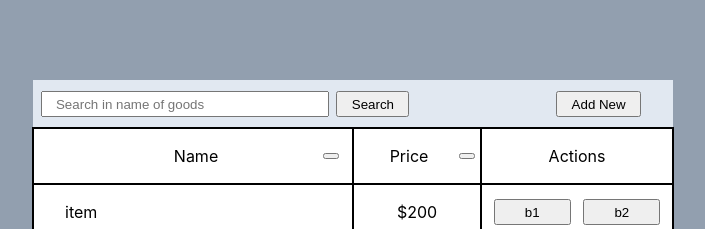
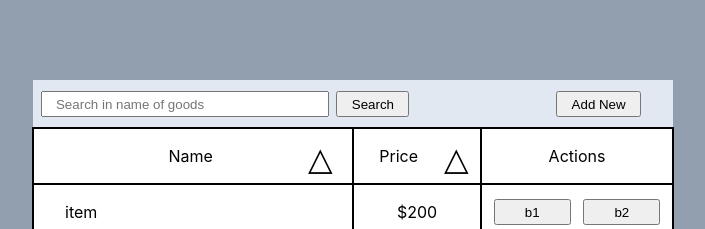
Before and after one commit to NulleanAndRain/ReactJSPractice, a React (Create React App) app: page / in a window 1280 px wide. Shown: the top 229 px of the page, without its empty margins (287-992 px from the left). Built offline with nearby package versions, Linux system fonts and the light colour scheme.

Commit message:
made sortiong buttons

```diff
--- a/src/components/Table/Table.css
+++ b/src/components/Table/Table.css
@@ -57,3 +57,16 @@
     width: 90%;
     height: 100%;
 }
+
+.Triangle{
+    border: none;
+    outline: none;
+    background-color: transparent;
+    font-size: 2em;
+    margin-bottom: -.2em;
+    cursor: pointer;
+}
+
+.Rotate{
+    transform: rotate(180deg);
+}
--- a/src/components/Table/TableHeader.js
+++ b/src/components/Table/TableHeader.js
@@ -1,18 +1,39 @@
+import { useCallback, useRef } from 'react';
 import { TableItem } from "./TableItem";
 
 const TableHeader = (props) => {
+    const sortByName = () => {
+        console.log('sortByName');
+    };
+    const sortByPrice = () => {
+        console.log('sortByPrice');
+    };
     return <TableItem
-        Item1 = {<CtrlCell text = 'Name'/>}
-        Item2 = {<CtrlCell text = 'Price'/>}
+        Item1 = {<CtrlCell text = 'Name' action = {sortByName}/>}
+        Item2 = {<CtrlCell text = 'Price' action = {sortByPrice}/>}
         Item3 = {<>Actions</>}
     />
 }
 
 const CtrlCell = props =>{
+    const btn = useRef();
+    const click = useCallback(
+        (event) => {
+            event.preventDefault();
+            const elem = btn.current;
+            elem.classList.toggle('Rotate');
+            if (!!props.action) props.action(event);
+        }
+    ,[btn, props]);
+
     return (
         <div className = 'HeaderCell'>
             <span className='HeaderCellText'>{props.text}</span>
-            <button onClick = {props.action}> </button>
+            <button
+                onClick = {click}
+                ref = {btn}
+                className = 'Triangle'
+            >△</button>
         </div>
     );
 }
```
